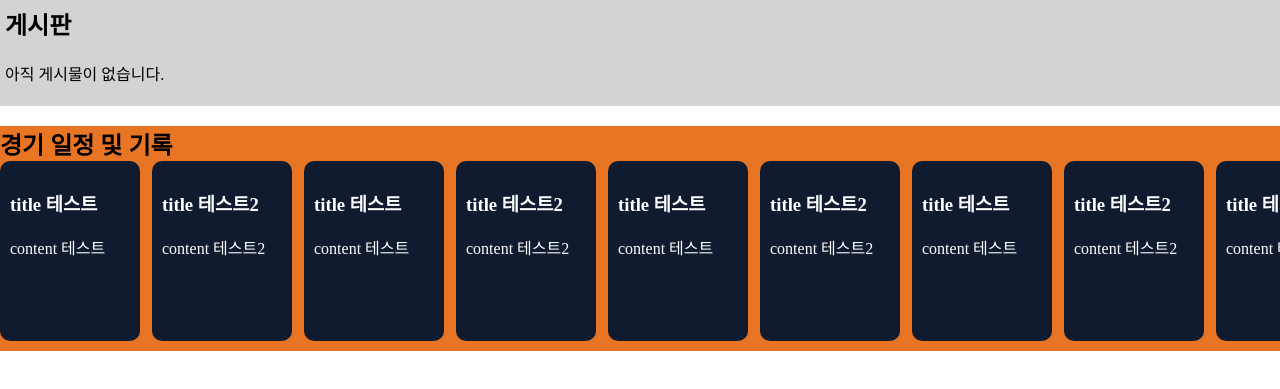
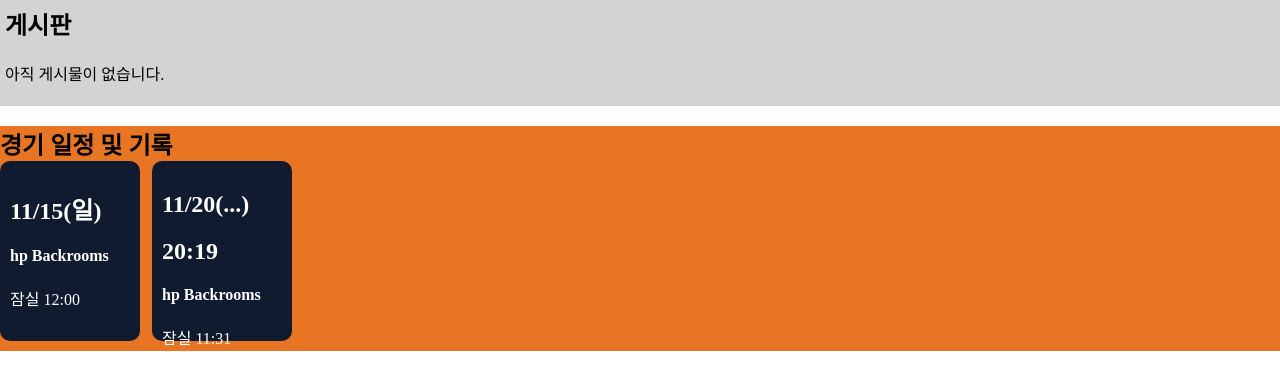
Before and after one commit to seungho2647/Ryzen-67s-home, a plain HTML site: page index.html in a window 1280 px wide. Shown: the part 119-508 px from the top of the page. Drawn offline with Linux system fonts and the light colour scheme.

Commit message:
경기 일정 및 기록 내용 수정

```diff
--- a/data.json
+++ b/data.json
@@ -1,18 +1,4 @@
 [
-    { "title": "title 테스트", "content": "content 테스트" },
-    { "title": "title 테스트2", "content": "content 테스트2" },
-    { "title": "title 테스트", "content": "content 테스트" },
-    { "title": "title 테스트2", "content": "content 테스트2" },
-    { "title": "title 테스트", "content": "content 테스트" },
-    { "title": "title 테스트2", "content": "content 테스트2" },
-    { "title": "title 테스트", "content": "content 테스트" },
-    { "title": "title 테스트2", "content": "content 테스트2" },
-    { "title": "title 테스트", "content": "content 테스트" },
-    { "title": "title 테스트2", "content": "content 테스트2" },
-    { "title": "title 테스트", "content": "content 테스트" },
-    { "title": "title 테스트2", "content": "content 테스트2" },
-    { "title": "title 테스트", "content": "content 테스트" },
-    { "title": "title 테스트2", "content": "content 테스트2" },
-    { "title": "title 테스트", "content": "content 테스트" },
-    { "title": "title 테스트2", "content": "content 테스트2" }
+    { "date": "11/15(일)", "who": "hp Backrooms", "whereWhen": "잠실 12:00" },
+    { "date": "11/20(...)", "who": "hp Backrooms", "whereWhen": "잠실 11:31", "score": "20:19" }
 ]
--- a/script.js
+++ b/script.js
@@ -32,8 +32,10 @@ async function loadDivCards() {
     items.forEach(item => {
         const cardDiv = document.createElement("div");
         cardDiv.innerHTML =`
-            <h3>${item.title}</h3>
-            <p>${item.content}</p>
+            <h2>${item.date}</h2>
+            ${item.score ? `<h2>${item.score}</h2>` : ""}
+            <h4>${item.who}</h4>
+            <p>${item.whereWhen}</p>
         `;
         container.appendChild(cardDiv);
         cardDiv.classList.add("card");
--- a/style.css
+++ b/style.css
@@ -95,7 +95,7 @@ button {
 }
 #scheduleCard {
     display: flex;
-    gap: 12px;
+    gap: 12px;/*gap 좀 줄여봐 bro*/
     overflow-x: auto;
     padding-bottom: 10px;
 }
```
